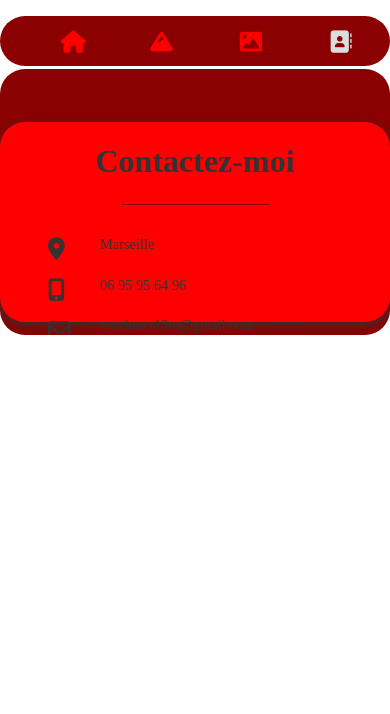
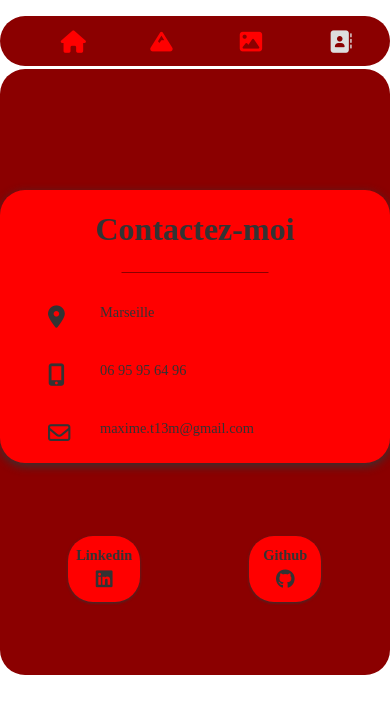
Before and after one commit to Aizkun/React-cv, a React (Create React App) app: page /contact in a window 390 px wide. Shown: the top 714 px of the page. Built offline with nearby package versions, Linux system fonts and the light colour scheme; a web font is replaced by a local one.

Commit message:
Correctifs responsivité tél

```diff
--- a/src/styles/pages/_contact.scss
+++ b/src/styles/pages/_contact.scss
@@ -11,32 +11,12 @@
     "2"
     "3";
 
-  // .header {
-  //   grid-area: 1;
-  //   width: 100%;
-  //   position: relative;
-  //   background: $color-1;
-  //   height: 340px;
-
-  //   // &:before {
-  //   //   content: '';
-  //   //   width: 100%;
-  //   //   height: 100%;
-  //   //   position: absolute;
-  //   //   background: url(../../media/map.jpg) no-repeat center top/cover;
-  //   //   filter: grayscale(100%);
-  //   // }
-
-  //   // &:after {
-  //   //   content: '';
-  //   //   width: 100%;
-  //   //   height: 100%;
-  //   //   position: absolute;
-  //   //   top: 30px;
-  //   //   background: url(../../media/shape.svg) no-repeat center /cover;
-
-  //   // }
-  // }
+   .header {
+     grid-area: 1;
+     width: 100%;
+     position: relative;
+     height: 340px;
+   }
 
   .contactBox {
     grid-area: 2;
--- a/src/styles/pages/_portfolio.scss
+++ b/src/styles/pages/_portfolio.scss
@@ -254,4 +254,8 @@
       }
     }
   }
+
+  .infosContent {
+    width: 100% !important;
+  }
 }
```
